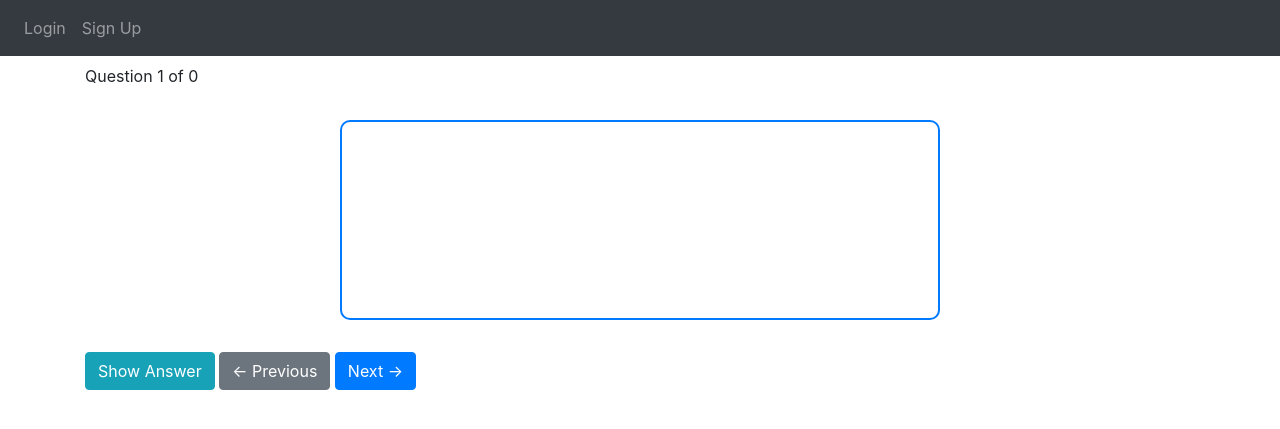
After one commit to OvalHoneyBee11/nea_real, a Flask app: template website/templates/flashcards.html in a window 1280 px wide. The commit adds this page. Shown: the top 429 px of the page. Run offline with Flask 3, Linux system fonts and the light colour scheme; the template is opened without the code that fills it, so the values that code supplies are empty; some libraries are stand-ins or nearby versions.

Commit message:
Questions sets done!

```diff
--- /dev/null
+++ b/website/templates/flashcards.html
@@ -0,0 +1,59 @@
+{% extends "base.html" %}
+{% block title %}Flashcards - {{ question_set.name }}{% endblock %}
+
+{% block content %}
+<style>
+    .flashcard {
+        border: 2px solid #007bff;
+        border-radius: 10px;
+        padding: 2em;
+        margin: 2em auto;
+        max-width: 600px;
+        min-height: 200px;
+        text-align: center;
+    }
+    .question { font-size: 1.5em; font-weight: bold; }
+    .answer { font-size: 1.2em; color: #28a745; margin-top: 1em; }
+    .hidden { display: none; }
+</style>
+
+<h1>{{ question_set.name }}</h1>
+<p>Question <span id="current">1</span> of {{ questions_data|length }}</p>
+
+<div class="flashcard">
+    <div class="question" id="question"></div>
+    <div class="answer hidden" id="answer"></div>
+</div>
+
+<button class="btn btn-info" onclick="toggleAnswer()">Show Answer</button>
+<button class="btn btn-secondary" onclick="prevCard()" id="prev">← Previous</button>
+<button class="btn btn-primary" onclick="nextCard()" id="next">Next →</button>
+
+<script>
+    const questions = {{ questions_data | tojson }};
+    let i = 0;
+
+    function show() {
+        document.getElementById('question').textContent = questions[i].question;
+        document.getElementById('answer').textContent = questions[i].answer;
+        document.getElementById('answer').classList.add('hidden');
+        document.getElementById('current').textContent = i + 1;
+        document.getElementById('prev').disabled = i === 0;
+        document.getElementById('next').disabled = i === questions.length - 1;
+    }
+
+    function toggleAnswer() {
+        document.getElementById('answer').classList.toggle('hidden');
+    }
+
+    function nextCard() {
+        if (i < questions.length - 1) { i++; show(); }
+    }
+
+    function prevCard() {
+        if (i > 0) { i--; show(); }
+    }
+
+    show();
+</script>
+{% endblock %}
```
Also changed, not shown: website/templates/question_sets.html (+8 -0 lines), website/tests.py (+28 -0 lines).
